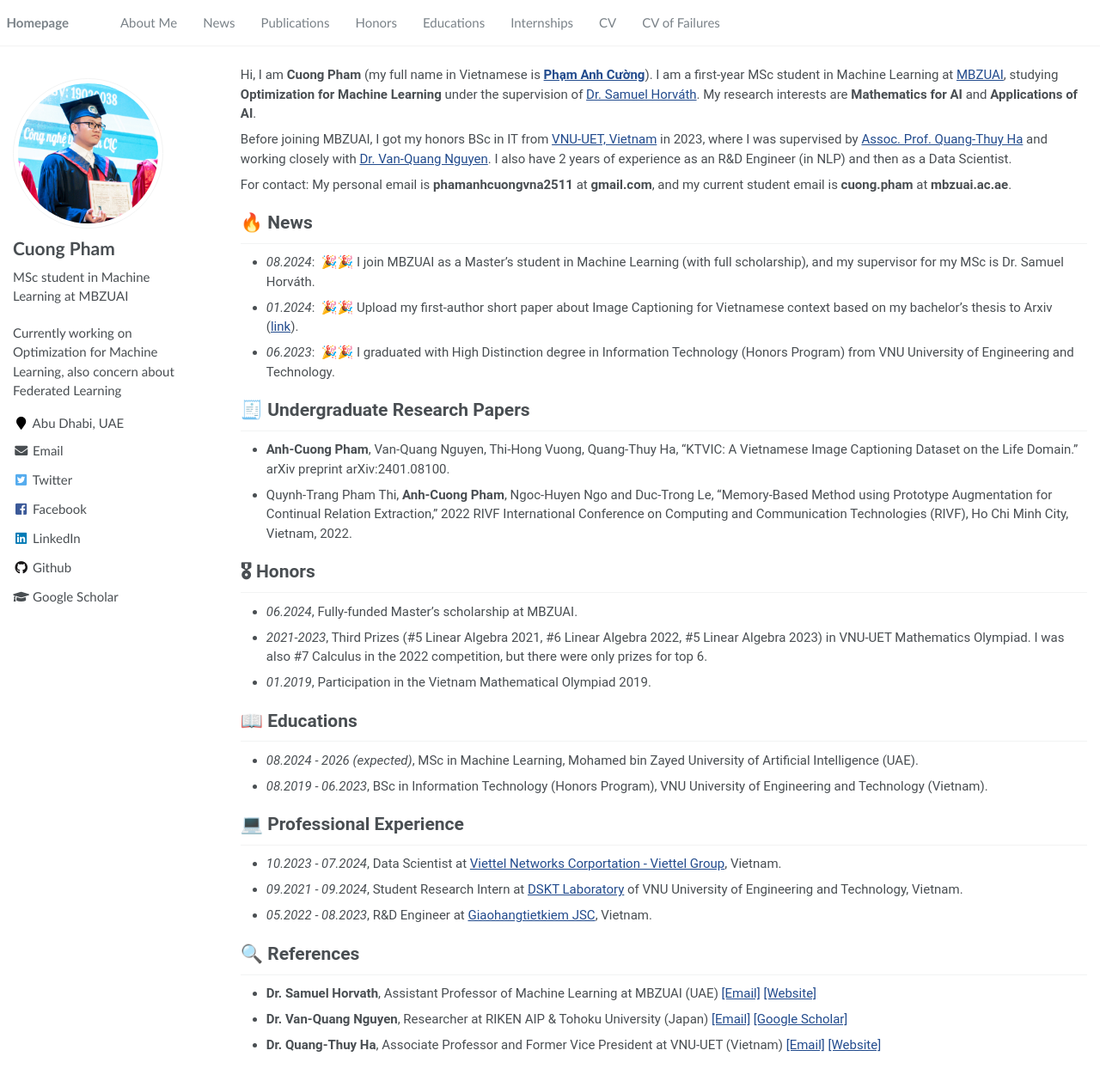
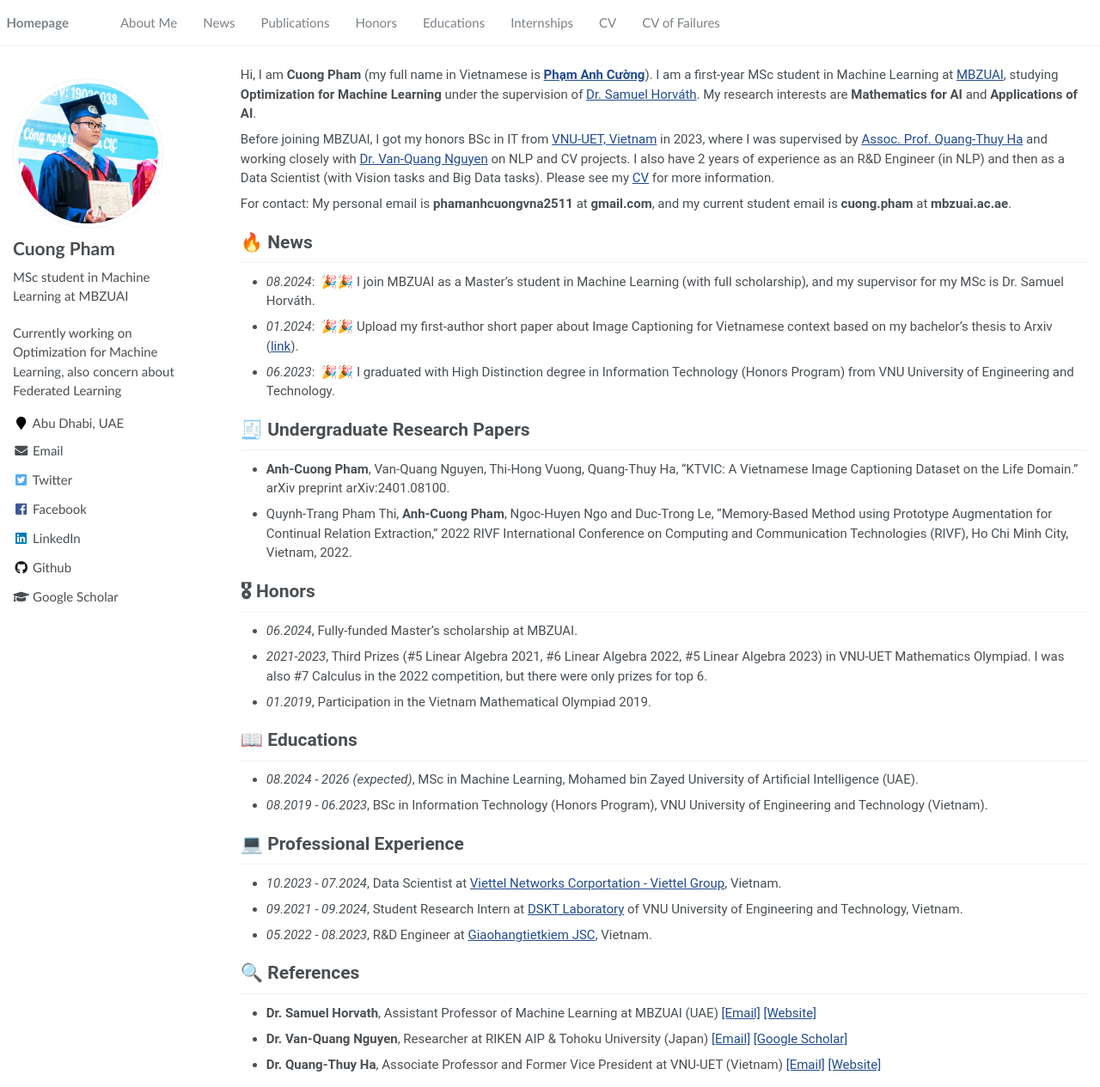
Before and after one commit to pacman-ctm/pacman-ctm.github.io, a Jekyll site: the page built from _pages/about.md, in a window 1280 px wide and 1265 px high. Shown: the whole window at 86% size. Built offline with Jekyll 4.4.1, drawn with Linux system fonts in a browser that asks for light colours.

```diff
--- a/_pages/about.md
+++ b/_pages/about.md
@@ -19,7 +19,7 @@ redirect_from:
 
 Hi, I am <strong>Cuong Pham</strong> (my full name in Vietnamese is <a href="https://translate.google.com/?sl=vi&tl=en&text=Ph%E1%BA%A1m%20Anh%20C%C6%B0%E1%BB%9Dng&op=translate"><strong>Phạm Anh Cường</strong></a>). I am a first-year MSc student in Machine Learning at <a href="https://mbzuai.ac.ae/">MBZUAI</a>, studying <strong>Optimization for Machine Learning</strong> under the supervision of <a href="https://sites.google.com/view/samuelhorvath">Dr. Samuel Horváth</a>. My research interests are <strong>Mathematics for AI</strong> and <strong>Applications of AI</strong>.
 
-Before joining MBZUAI, I got my honors BSc in IT from <a href="https://uet.vnu.edu.vn/en/">VNU-UET, Vietnam</a> in 2023, where I was supervised by <a href="https://uet.vnu.edu.vn/~thuyhq/">Assoc. Prof. Quang-Thuy Ha</a> and working closely with <a href="https://scholar.google.de/citations?user=qR180McAAAAJ&hl=en">Dr. Van-Quang Nguyen</a>. I also have 2 years of experience as an R&D Engineer (in NLP) and then as a Data Scientist.
+Before joining MBZUAI, I got my honors BSc in IT from <a href="https://uet.vnu.edu.vn/en/">VNU-UET, Vietnam</a> in 2023, where I was supervised by <a href="https://uet.vnu.edu.vn/~thuyhq/">Assoc. Prof. Quang-Thuy Ha</a> and working closely with <a href="https://scholar.google.de/citations?user=qR180McAAAAJ&hl=en">Dr. Van-Quang Nguyen</a> on NLP and CV projects. I also have 2 years of experience as an R&D Engineer (in NLP) and then as a Data Scientist (with Vision tasks and Big Data tasks). Please see my [CV](/pdf/PhamAnhCuong_CV.pdf) for more information.
 
 For contact: My personal email is **phamanhcuongvna2511** at **gmail.com**, and my current student email is **cuong.pham** at **mbzuai.ac.ae**.
 
```
